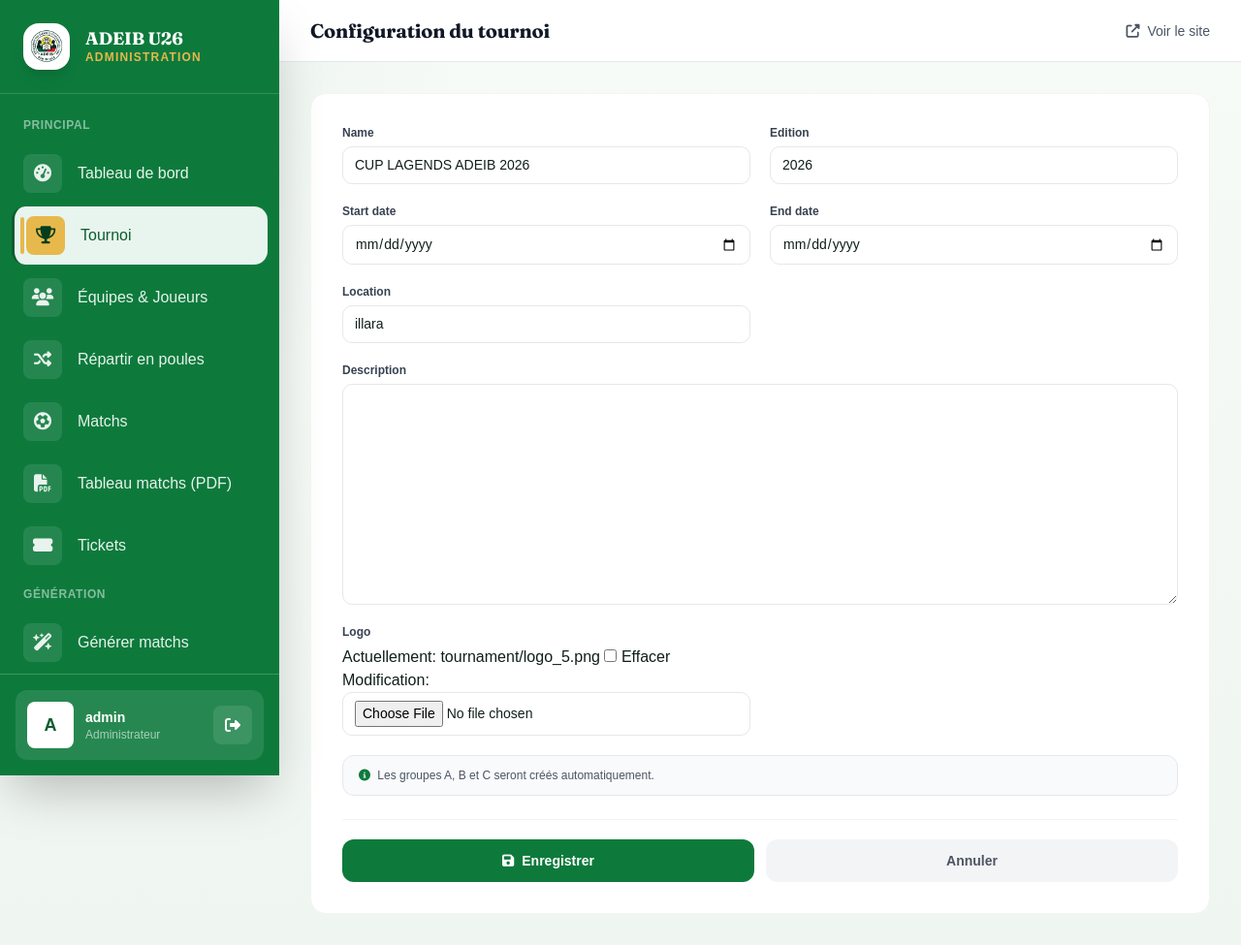
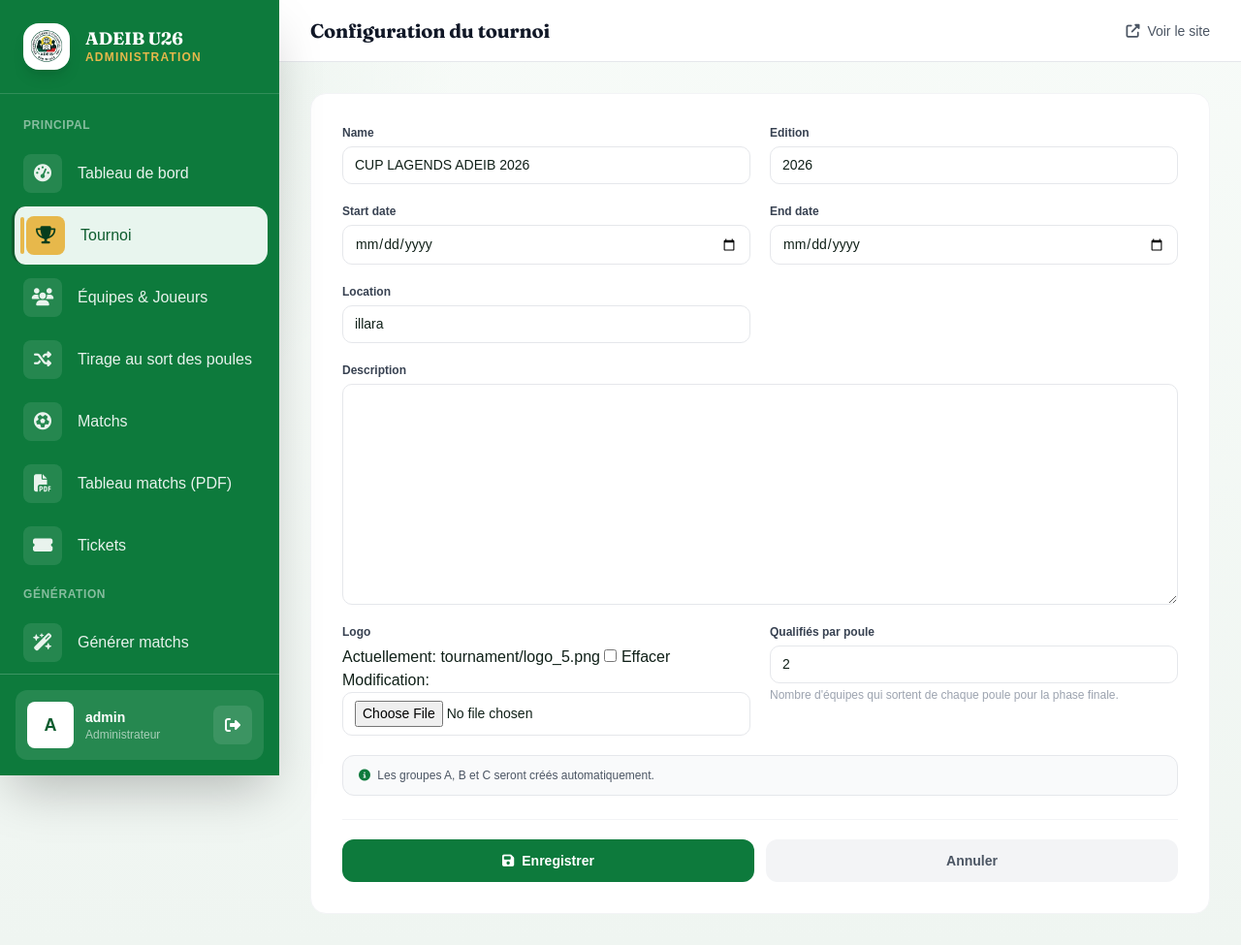
Before and after one commit to asidev7/gestion_tournoi, a Django app: page /admin-panel/tournament/ in a window 1280 px wide. Shown: the whole page at 97% size. Run offline with Django 5.2, Linux system fonts and the light colour scheme; a user stored in the database is signed in; data comes from the database, SQL or seed files in the repository; some libraries are stand-ins or nearby versions.

Commit message:
Tirage au sort aléatoire des poules + qualifiés par poule paramétrables
- Répartition 100% aléatoire des équipes en poules de 4 (shuffle)
- Nouveau champ Tournament.qualifiers_per_group (défaut 2)
- Génération du bracket adaptative (4 ou 8 qualifiés) selon le paramètre
- Bracket masque la colonne quarts pour un tableau à 4 équipes

Co-Authored-By: Claude Opus 4.8 <noreply@anthropic.com>

```diff
--- a/templates/admin_panel/base_admin.html
+++ b/templates/admin_panel/base_admin.html
@@ -135,9 +135,9 @@
     </a>
 
     <a href="{% url 'admin_distribute_groups' %}" class="sidebar-link flex items-center gap-4 px-3 py-2.5 text-white/90 hover:text-white font-medium"
-       onclick="return confirm('Répartir automatiquement les équipes en poules de 4 ?');">
+       onclick="return confirm('Lancer le tirage au sort ? Les équipes seront réparties au hasard en poules de 4.');">
       <div class="ic w-10 h-10 bg-white/10 rounded-lg flex items-center justify-center"><i class="fas fa-shuffle text-lg"></i></div>
-      <span>Répartir en poules</span>
+      <span>Tirage au sort des poules</span>
     </a>
 
     <a href="{% url 'admin_matches' %}" class="sidebar-link flex items-center gap-4 px-3 py-2.5 text-white/90 hover:text-white font-medium" data-sidebar>
--- a/templates/admin_panel/tournament_form.html
+++ b/templates/admin_panel/tournament_form.html
@@ -37,7 +37,7 @@
 
 {% block extra_js %}
 <style>
-  input[type=text], input[type=date], input[type=file], select, textarea {
+  input[type=text], input[type=date], input[type=number], input[type=file], select, textarea {
     display:block; width:100%; border:1px solid #e5e7eb; border-radius:10px;
     padding:8px 12px; font-size:.875rem; outline:none; transition:border-color .15s;
   }
--- a/templates/tournament/bracket.html
+++ b/templates/tournament/bracket.html
@@ -35,6 +35,7 @@
     <div class="flex gap-6 min-w-max items-start">
 
       <!-- QF column -->
+      {% if qf_matches %}
       <div class="flex flex-col gap-4 w-56">
         <div class="text-center mb-2">
           <span class="text-xs font-black uppercase tracking-widest px-3 py-1 rounded-full text-white bg-black">Quarts de finale</span>
@@ -71,6 +72,7 @@
       <div class="flex flex-col justify-around self-stretch w-8 mt-12">
         {% for i in "12" %}<div class="flex-1 border-r-2 border-t-2 border-b-2 border-gray-200 rounded-r-lg my-4"></div>{% endfor %}
       </div>
+      {% endif %}
 
       <!-- SF column -->
       <div class="flex flex-col gap-4 w-56 mt-12">
--- a/templates/tournament/teams.html
+++ b/templates/tournament/teams.html
@@ -9,8 +9,8 @@
     {% if user.is_staff %}
     <a href="{% url 'admin_distribute_groups' %}"
        class="mt-6 inline-flex items-center gap-2 rounded-full bg-white px-5 py-2.5 text-sm font-semibold text-gray-900 transition hover:bg-gray-100"
-       onclick="return confirm('Répartir automatiquement les équipes en poules de 4 (classées par nombre de joueurs) ?');">
-      <i class="fas fa-shuffle"></i> Répartir en poules de 4
+       onclick="return confirm('Lancer le tirage au sort ? Les équipes seront réparties au hasard en poules de 4.');">
+      <i class="fas fa-shuffle"></i> Tirage au sort des poules
     </a>
     {% endif %}
   </div>
--- a/tournament/forms.py
+++ b/tournament/forms.py
@@ -20,10 +20,12 @@ class TeamRegistrationForm(forms.ModelForm):
 class TournamentForm(forms.ModelForm):
     class Meta:
         model = Tournament
-        fields = ['name', 'edition', 'start_date', 'end_date', 'location', 'description', 'logo']
+        fields = ['name', 'edition', 'start_date', 'end_date', 'location',
+                  'description', 'logo', 'qualifiers_per_group']
         widgets = {
             'start_date': forms.DateInput(attrs={'type': 'date'}),
             'end_date': forms.DateInput(attrs={'type': 'date'}),
+            'qualifiers_per_group': forms.NumberInput(attrs={'min': 1, 'max': 4}),
         }
 
 
--- a/tournament/models.py
+++ b/tournament/models.py
@@ -48,6 +48,11 @@ class Tournament(models.Model):
     description = models.TextField(blank=True)
     logo = models.ImageField(upload_to='tournament/', blank=True, null=True)
     is_active = models.BooleanField(default=True)
+    qualifiers_per_group = models.PositiveIntegerField(
+        default=2,
+        verbose_name='Qualifiés par poule',
+        help_text='Nombre d\'équipes qui sortent de chaque poule pour la phase finale.',
+    )
 
     def __str__(self):
         return self.name
--- a/tournament/views.py
+++ b/tournament/views.py
@@ -722,23 +722,21 @@ def admin_add_goal(request, match_pk):
 @login_required
 @user_passes_test(is_admin)
 def admin_distribute_groups(request):
-    """Répartit automatiquement les équipes en poules de 4.
+    """Tirage au sort 100% aléatoire des équipes en poules de 4.
 
-    8 équipes -> 2 poules, 12 -> 3, 16 -> 4 ... Les équipes sont
-    classées par nombre de joueurs puis réparties en serpentin pour
-    équilibrer les poules.
+    Toutes les équipes du tournoi sont mélangées au hasard puis réparties
+    par paquets de 4 (poule A, B, C ...). On peut ajouter des équipes et
+    relancer le tirage à tout moment : la répartition est entièrement
+    recalculée.
     """
     import math
+    import random
     tournament = get_active_tournament()
     if not tournament:
         messages.error(request, 'Aucun tournoi actif.')
         return redirect('admin_dashboard')
 
-    teams = list(
-        Team.objects.filter(tournament=tournament)
-        .annotate(nb_players=Count('players'))
-        .order_by('-nb_players', 'name')
-    )
+    teams = list(Team.objects.filter(tournament=tournament))
     n = len(teams)
     if n < 4:
         messages.error(request, f'Il faut au moins 4 équipes (actuellement {n}).')
@@ -750,22 +748,18 @@ def admin_distribute_groups(request):
         messages.error(request, "Trop d'équipes : maximum 24 (6 poules de 4).")
         return redirect('admin_teams')
 
+    # Tirage au sort
+    random.shuffle(teams)
+
     groups = []
     for i in range(num_groups):
         g, _ = Group.objects.get_or_create(tournament=tournament, name=letters[i])
         g.bucket = []
         groups.append(g)
 
-    # Répartition serpentin (équilibrée)
-    forward = True
-    i = 0
-    while i < n:
-        row = groups if forward else list(reversed(groups))
-        for g in row:
-            if i < n:
-                g.bucket.append(teams[i])
-                i += 1
-        forward = not forward
+    # Répartition par paquets de 4 (la dernière poule prend le reste)
+    for idx, team in enumerate(teams):
+        groups[idx // 4].bucket.append(team)
 
     for g in groups:
         for t in g.bucket:
@@ -782,7 +776,7 @@ def admin_distribute_groups(request):
         if not g.teams.exists() and not g.matches.exists():
             g.delete()
 
-    messages.success(request, f'{n} équipes réparties dans {num_groups} poule(s) de 4.')
+    messages.success(request, f'Tirage effectué : {n} équipes réparties au hasard dans {num_groups} poule(s).')
     return redirect('admin_teams')
 
 
@@ -837,35 +831,51 @@ def admin_generate_knockout(request):
         messages.error(request, 'Aucun tournoi actif.')
         return redirect('admin_dashboard')
 
-    qualified = _get_qualified_teams(tournament)
-    if len(qualified) < 8:
-        messages.error(request, f'Seulement {len(qualified)} équipes qualifiées (8 nécessaires).')
+    per_group = tournament.qualifiers_per_group or 2
+    qualified = _get_qualified_teams(tournament, per_group)
+    total = len(qualified)
+    if total < 4:
+        messages.error(
+            request,
+            f'Seulement {total} équipe(s) qualifiée(s). Il en faut au moins 4 '
+            f'(joue les matchs de poule, ou augmente les qualifiés par poule).'
+        )
         return redirect('admin_dashboard')
 
-    # Create QF matches: A1 vs B3, B1 vs C3, C1 vs A3, best 3rd vs other
-    qf_pairs = [
-        (qualified.get('A1'), qualified.get('B3')),
-        (qualified.get('B1'), qualified.get('C3')),
-        (qualified.get('C1'), qualified.get('A3')),
-        (qualified.get('best3rd'), qualified.get('other3rd')),
-    ]
+    # Taille du tableau : 8 (quarts) si possible, sinon 4 (demies).
+    if total >= 8:
+        size = 8
+        # Têtes de série : 1v8, 4v5, 3v6, 2v7 -> 1 et 2 dans des moitiés opposées
+        pair_seeds = [(0, 7), (3, 4), (2, 5), (1, 6)]
+        first_round = 'QF'
+    else:
+        size = 4
+        pair_seeds = [(0, 3), (1, 2)]  # 1v4, 2v3
+        first_round = 'SF'
+
+    seeds = qualified[:size]
 
     KnockoutMatch.objects.filter(tournament=tournament).delete()
-    for i, (home, away) in enumerate(qf_pairs, 1):
+    for i, (home_idx, away_idx) in enumerate(pair_seeds, 1):
         KnockoutMatch.objects.create(
             tournament=tournament,
-            round='QF',
+            round=first_round,
             match_number=i,
-            home_team=home,
-            away_team=away,
+            home_team=seeds[home_idx],
+            away_team=seeds[away_idx],
         )
-    # Create empty SF and Final slots
-    for i in range(1, 3):
-        KnockoutMatch.objects.create(tournament=tournament, round='SF', match_number=i)
+    # Slots vides pour les tours suivants
+    if first_round == 'QF':
+        for i in range(1, 3):
+            KnockoutMatch.objects.create(tournament=tournament, round='SF', match_number=i)
     KnockoutMatch.objects.create(tournament=tournament, round='3RD', match_number=1)
     KnockoutMatch.objects.create(tournament=tournament, round='FINAL', match_number=1)
 
-    messages.success(request, 'Phase finale générée avec succès.')
+    msg = f'Phase finale générée : {size} qualifiés ({per_group} par poule).'
+    if total > size:
+        msg += (f' {total} équipes étaient qualifiables ; seules les {size} '
+                f'mieux classées entrent dans le tableau.')
+    messages.success(request, msg)
     return redirect('bracket')
 
 
@@ -925,27 +935,24 @@ def _check_predictions(match):
         board.update()
 
 
-def _get_qualified_teams(tournament):
-    qualified = {}
-    groups_thirds = []
+def _get_qualified_teams(tournament, per_group):
+    """Renvoie la liste ordonnée (tête de série en premier) des équipes
+    qualifiées : les `per_group` premières de chaque poule.
 
+    Le classement global place d'abord tous les 1ers de poule, puis tous
+    les 2es, etc. ; à rang de poule égal on départage aux points / diff.
+    """
+    ranked = []  # (rang_dans_poule, standing)
     for group in Group.objects.filter(tournament=tournament).order_by('name'):
-        standings = Standing.objects.filter(group=group).order_by('-points', '-goals_for')
-        teams = list(standings)
-        if len(teams) >= 1:
-            qualified[f'{group.name}1'] = teams[0].team
-        if len(teams) >= 2:
-            qualified[f'{group.name}2'] = teams[1].team
-        if len(teams) >= 3:
-            groups_thirds.append(teams[2])
+        standings = sorted(
+            Standing.objects.filter(group=group).select_related('team'),
+            key=lambda s: (-s.points, -s.goal_difference, -s.goals_for),
+        )
+        for rank, st in enumerate(standings[:per_group], start=1):
+            ranked.append((rank, st))
 
-    # Best 2 thirds
-    groups_thirds.sort(key=lambda s: (-s.points, -s.goal_difference, -s.goals_for))
-    if len(groups_thirds) >= 2:
-        qualified['best3rd'] = groups_thirds[0].team
-        qualified['other3rd'] = groups_thirds[1].team
-
-    return qualified
+    ranked.sort(key=lambda x: (x[0], -x[1].points, -x[1].goal_difference, -x[1].goals_for))
+    return [st.team for _, st in ranked]
 
 
 def _advance_knockout(match):
```
Also changed, not shown: tournament/migrations/0010_tournament_qualifiers_per_group.py (added).
